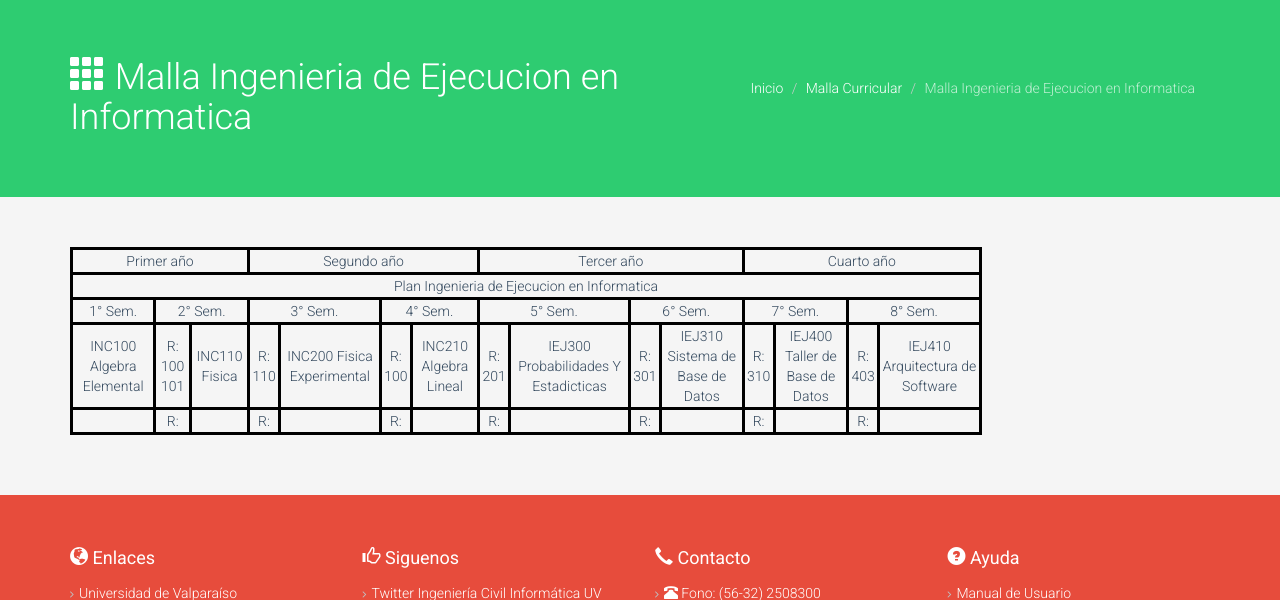
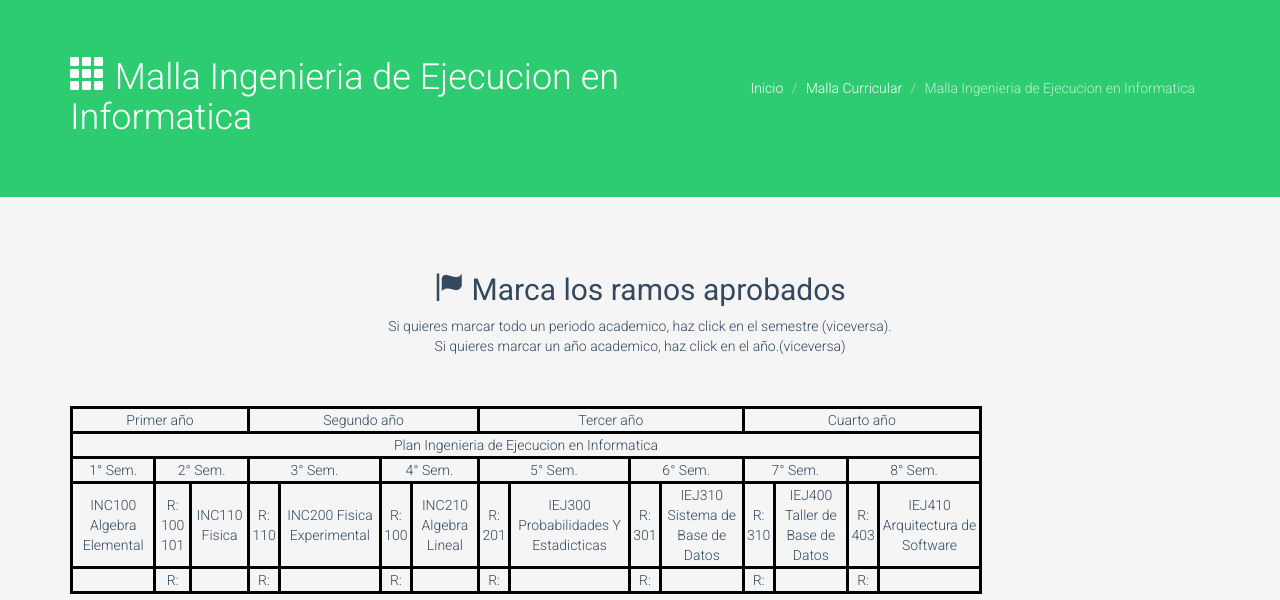
Before and after one commit to mcamblor/tallerApp, a PHP site: page /html/mallaiej.php in a window 1280 px wide. Shown: the part 80-680 px from the top of the page. Run offline with PHP 8.4, Linux system fonts and the light colour scheme; data that the repository does not hold is empty.

Commit message:
Modificacion Malla -  cambios pequeños

```diff
--- a/html/mallaiej.php
+++ b/html/mallaiej.php
@@ -50,6 +50,10 @@ table {
         </div>
     </section><!--/#title-->
     <section class="container">
+        <div class="center gap">
+                <h2><span class="glyphicon glyphicon-flag"></span> Marca los ramos aprobados</h2>
+                <p>Si quieres marcar todo un periodo academico, haz click en el semestre (viceversa).<br>Si quieres marcar un año academico, haz click en el año.(viceversa)<p>
+        </div>
         <div class="row">
             <div class="col-sm-12" style="overflow-x:scroll;">
     <table style="width:80%">
--- a/html/mallaiin.php
+++ b/html/mallaiin.php
@@ -40,6 +40,10 @@
         </div>
     </section><!--/#title-->
     <section class="container">
+        <div class="center gap">
+                <h2><span class="glyphicon glyphicon-flag"></span> Marca los ramos aprobados</h2>
+                <p>Si quieres marcar todo un periodo academico, haz click en el semestre (viceversa).<br>Si quieres marcar un año academico, haz click en el año.(viceversa)<p>
+        </div>
 	    <div class="row">
 	        <div class="col-sm-12" style="overflow-x:scroll;" id="mallaIIN">
 			</div>
```
